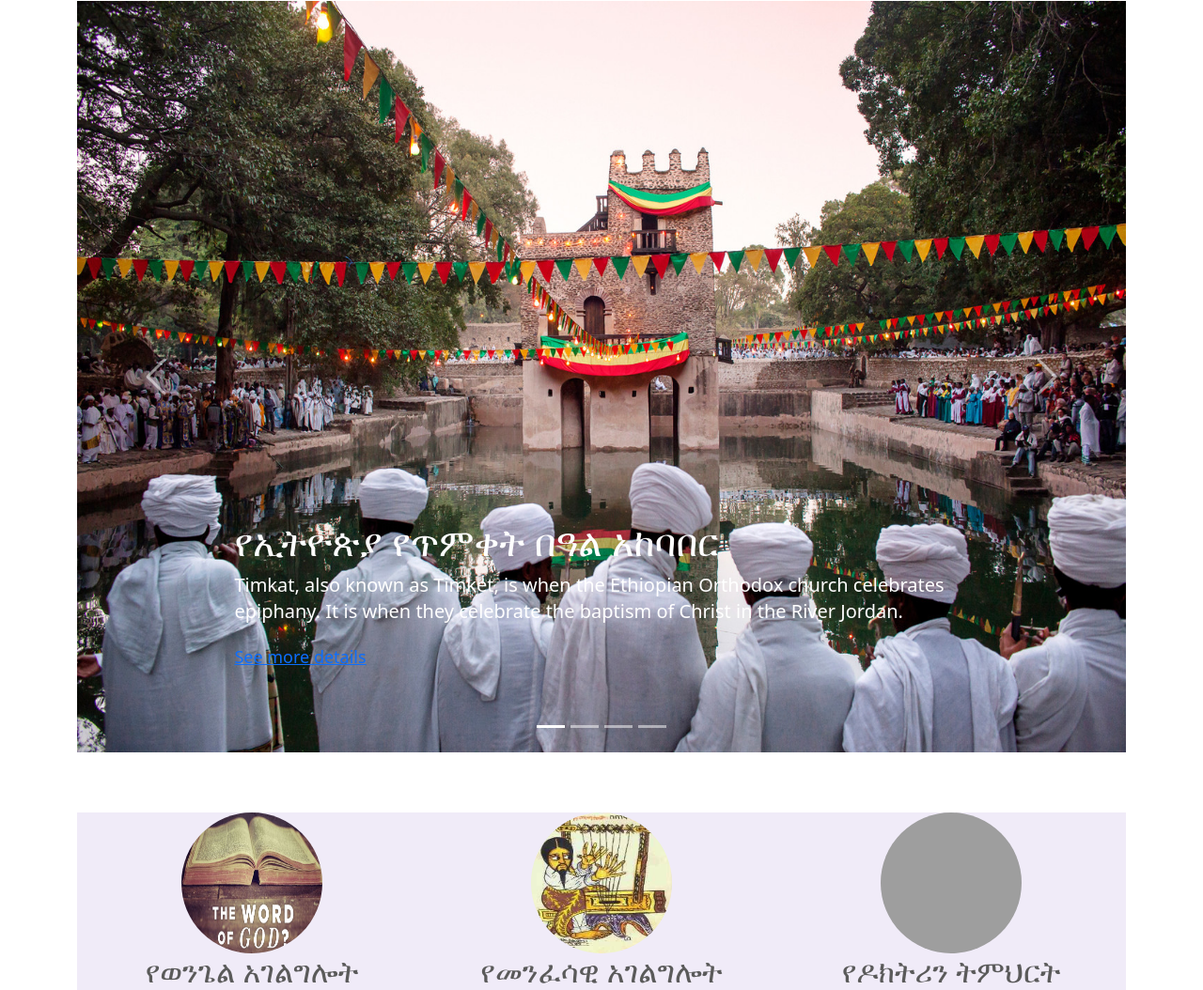
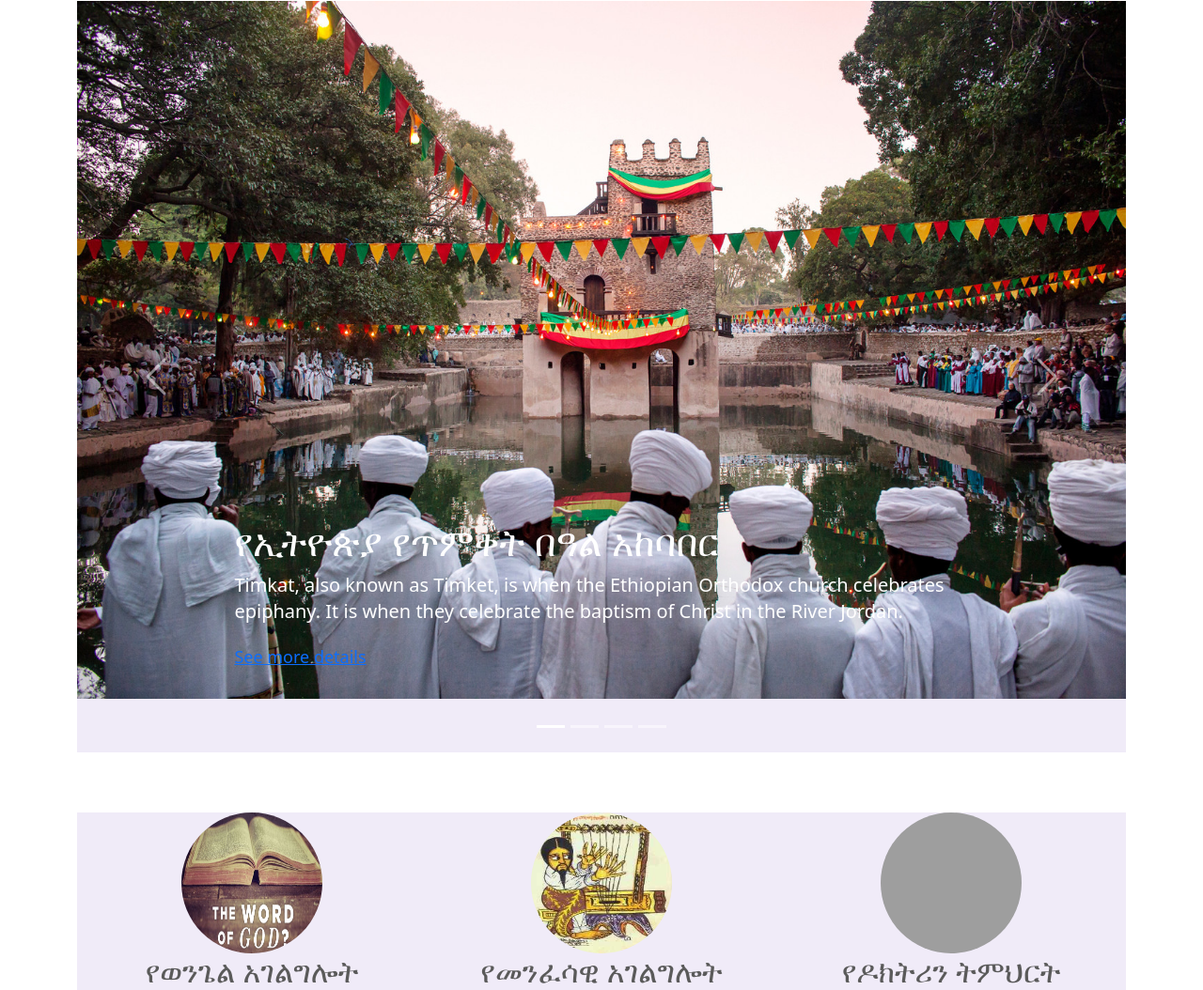
Before and after one commit to esayasgit21/church-site, a Django app: page / in a window 1280 px wide. Shown: the part 106-1160 px from the top of the page at 94% size. Run offline with Django 4.2, Linux system fonts and the light colour scheme; some libraries are stand-ins or nearby versions; grey boxes are pictures that could not be loaded.

Commit message:
add css file

```diff
--- a/churchwebsite/templates/index.html
+++ b/churchwebsite/templates/index.html
@@ -15,7 +15,7 @@
       </div>
       <div class="carousel-inner">
         <div class="carousel-item active">
-            <img src="{% static 'website/img/carousel/timiket.jpg' %}" class="d-block w-100 h-100 img-fluid" alt="...">
+            <img src="{% static 'website/img/carousel/timiket.jpg' %}" class="d-block r-img img-fluid" alt="...">
 
           <div class="container">
             <div class="carousel-caption text-start">
@@ -26,7 +26,7 @@
           </div>
         </div>
         <div class="carousel-item">
-            <img src="{% static 'website/img/carousel/meskel.jpg' %}" class="d-block w-100 h-100 img-fluid" alt="...">
+            <img src="{% static 'website/img/carousel/meskel.jpg' %}" class="d-block r-img img-fluid" alt="...">
 
           <div class="container">
             <div class="carousel-caption">
@@ -37,7 +37,7 @@
           </div>
         </div>
         <div class="carousel-item">
-            <img src="{% static 'website/img/carousel/fasika.jpg' %}" class="d-block w-100 h-100 img-fluid" alt="...">
+            <img src="{% static 'website/img/carousel/fasika.jpg' %}" class="d-block r-img img-fluid" alt="...">
 
           <div class="container">
             <div class="carousel-caption text-end">
@@ -49,7 +49,7 @@
         </div>
 
         <div class="carousel-item">
-          <img src="{% static 'website/img/carousel/gena.jpg' %}" class="d-block w-100 h-100 img-fluid" alt="...">
+          <img src="{% static 'website/img/carousel/gena.jpg' %}" class="d-block r-img img-fluid" alt="...">
 
         <div class="container">
           <div class="carousel-caption text-end">
--- a/static/website/css/carousel.css
+++ b/static/website/css/carousel.css
@@ -43,6 +43,11 @@ body {
     margin-right: .75rem;
     margin-left: .75rem;
   }
+  .r-img {
+    max-width: 100%;
+    height: 100%;
+  }
+
   /* rtl:end:ignore */
 
 
@@ -77,6 +82,10 @@ body {
     .featurette-heading {
       font-size: 50px;
     }
+    .r-img {
+      width: auto;
+      height: auto;
+    }
   }
 
   @media (min-width: 62em) {
```
